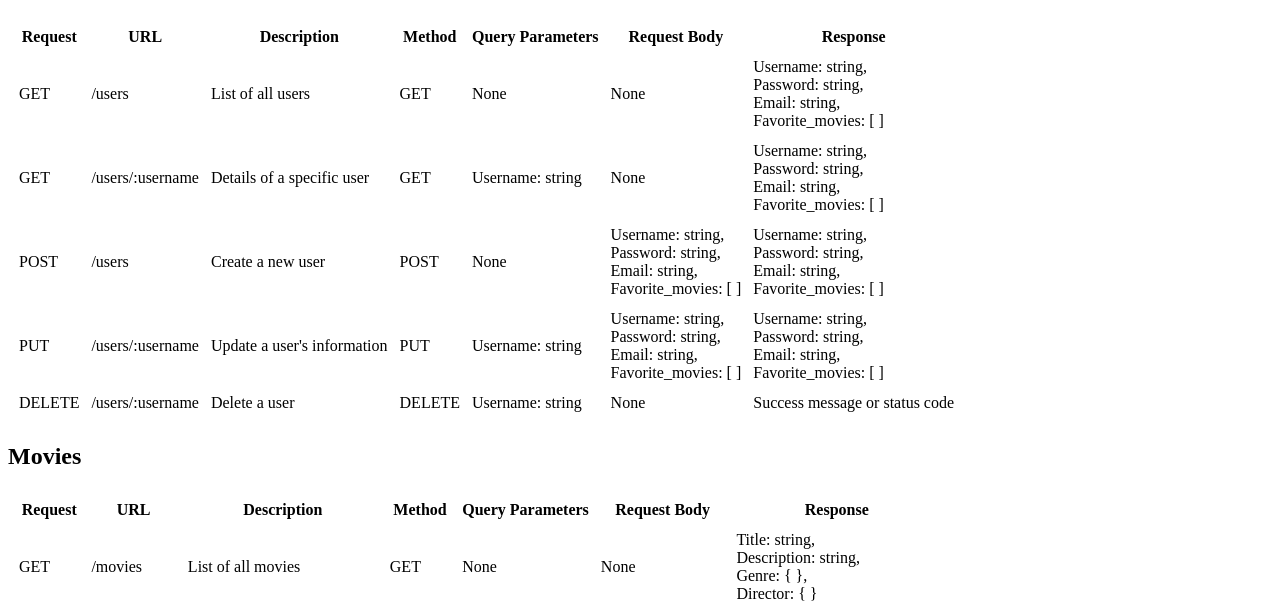
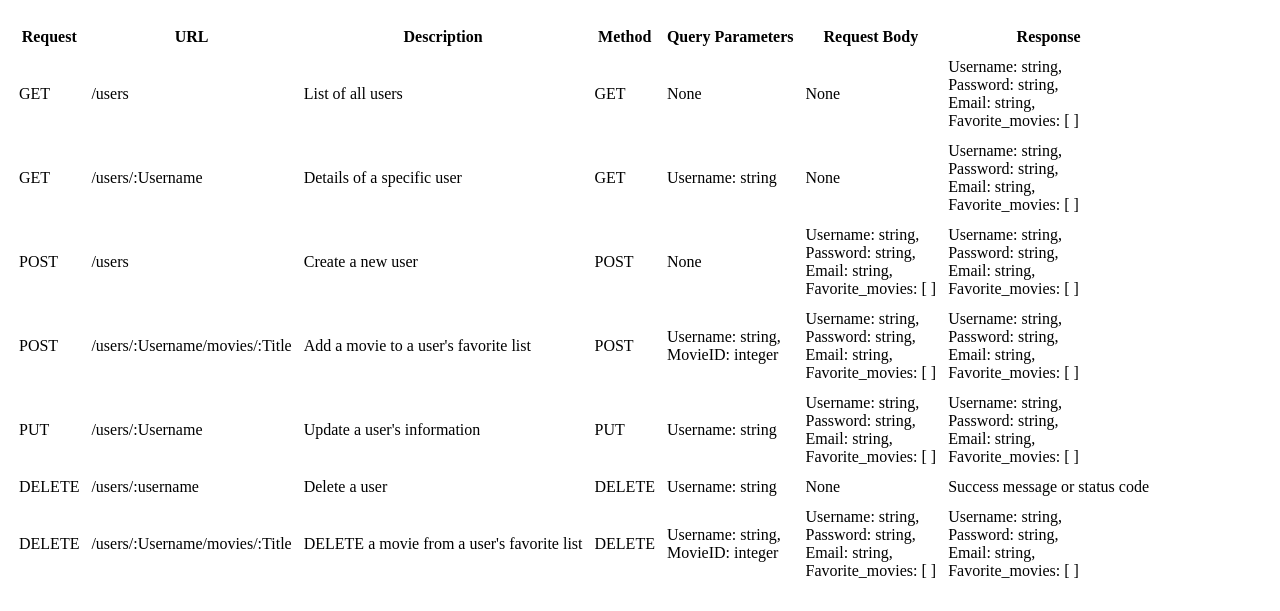
Before and after one commit to henryn05/movie_api, a website: page public/documentation.html in a window 1280 px wide. Shown: the part 110-721 px from the top of the page. Drawn offline with Linux system fonts and the light colour scheme.

Commit message:
Created add and remove function for fav list

```diff
--- a/public/documentation.html
+++ b/public/documentation.html
@@ -28,7 +28,7 @@
         </tr>
         <tr>
             <td>GET</td>
-            <td>/users/:username</td>
+            <td>/users/:Username</td>
             <td>Details of a specific user</td>
             <td>GET</td>
             <td>Username: string</td>
@@ -45,8 +45,17 @@
             <td>Username: string, <br>Password: string,<br> Email: string, <br>Favorite_movies: [ ]</td>
         </tr>
         <tr>
+            <td>POST</td>
+            <td>/users/:Username/movies/:Title</td>
+            <td>Add a movie to a user's favorite list</td>
+            <td>POST</td>
+            <td>Username: string, <br>MovieID: integer</td>
+            <td>Username: string, <br>Password: string,<br> Email: string, <br>Favorite_movies: [ ]</td>
+            <td>Username: string, <br>Password: string,<br> Email: string, <br>Favorite_movies: [ ]</td>
+        </tr>
+        <tr>
             <td>PUT</td>
-            <td>/users/:username</td>
+            <td>/users/:Username</td>
             <td>Update a user's information</td>
             <td>PUT</td>
             <td>Username: string</td>
@@ -62,6 +71,16 @@
             <td>None</td>
             <td>Success message or status code</td>
         </tr>
+        <tr>
+            <td>DELETE</td>
+            <td>/users/:Username/movies/:Title</td>
+            <td>DELETE a movie from a user's favorite list</td>
+            <td>DELETE</td>
+            <td>Username: string, <br>MovieID: integer</td>
+            <td>Username: string, <br>Password: string,<br> Email: string, <br>Favorite_movies: [ ]</td>
+            <td>Username: string, <br>Password: string,<br> Email: string, <br>Favorite_movies: [ ]</td>
+        </tr>
+
     </table>
 
     <h2>Movies</h2>
```
Also changed, not shown: index.js (+34 -0 lines).
